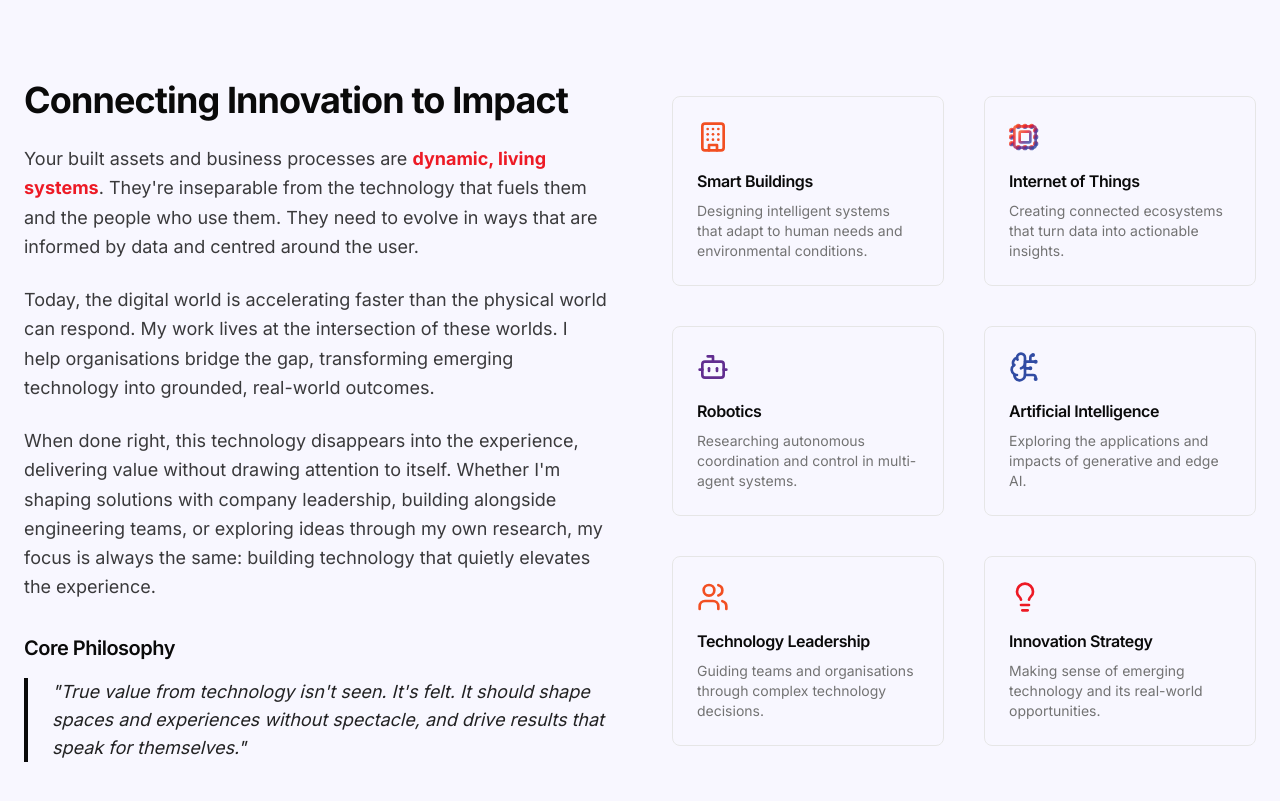
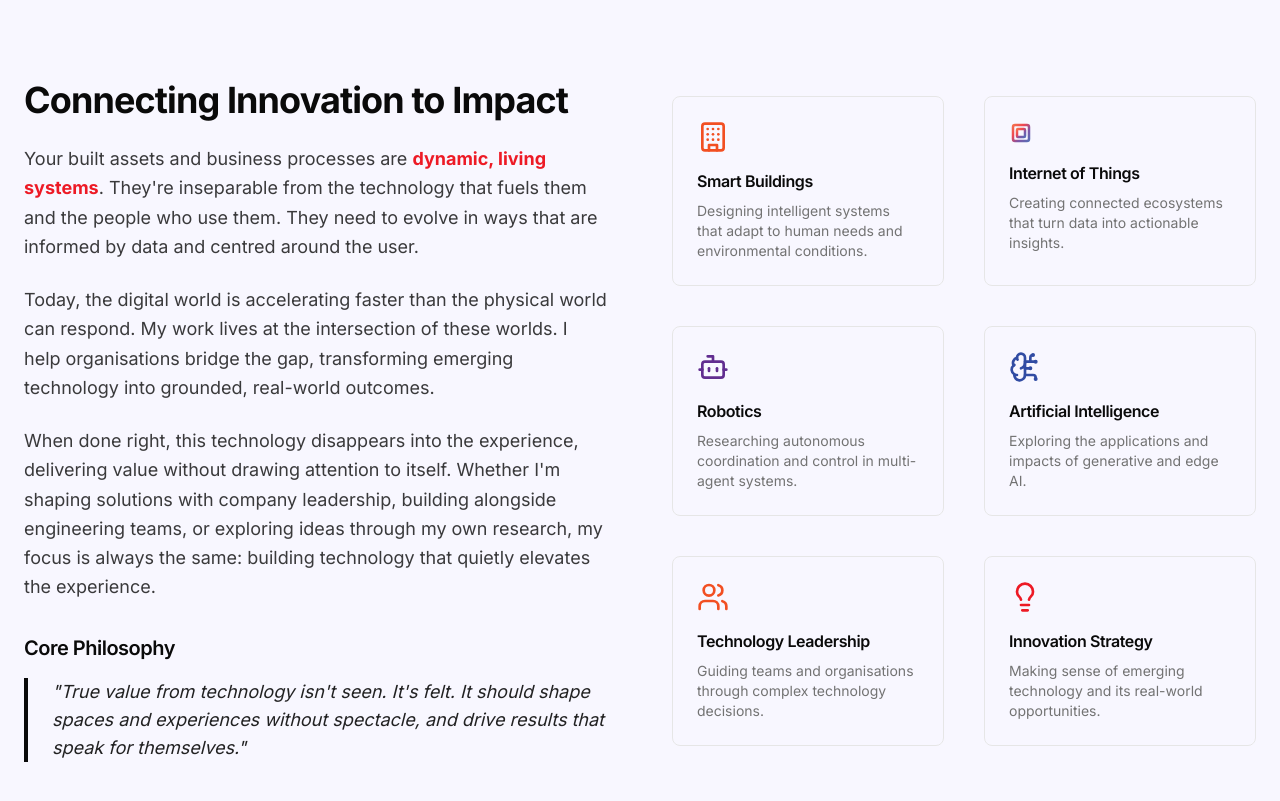
Before and after one commit to andre-bourgeois/andre-bourgeois.github.io, a React (Vite) app: page / in a window 1280 px wide. Shown: the part 800-1601 px from the top of the page. Built offline with nearby package versions, Linux system fonts and the light colour scheme.

Commit message:
Code edited in Lovable Code Editor
Edited UI in Lovable

```diff
--- a/src/components/icons/CpuIcon.tsx
+++ b/src/components/icons/CpuIcon.tsx
@@ -1,17 +1,16 @@
 import React from 'react';
 
-const CpuIcon = (props: React.SVGProps<SVGSVGElement>) => (
+const CpuIcon = () => (
   <svg
     xmlns="http://www.w3.org/2000/svg"
     width="24"
     height="24"
     viewBox="0 0 24 24"
     fill="none"
-    strokeWidth={2}        // Slightly thicker stroke
-    strokeLinecap="round"    // Rounded line ends
+    stroke="url(#brand-gradient)"
+    strokeWidth={2.5}
+    strokeLinecap="round"
     strokeLinejoin="round"
-    stroke="url(#brand-gradient)"
-    {...props}
   >
     <defs>
       <linearGradient id="brand-gradient" x1="0%" y1="0%" x2="100%" y2="100%">
@@ -22,23 +21,25 @@ const CpuIcon = (props: React.SVGProps<SVGSVGElement>) => (
       </linearGradient>
     </defs>
 
-    {/* Replace tiny stroke paths with circles for dots */}
-    <circle cx="12" cy="20" r="1" fill="url(#brand-gradient)" />
-    <circle cx="12" cy="4" r="1" fill="url(#brand-gradient)" />
-    <circle cx="17" cy="20" r="1" fill="url(#brand-gradient)" />
-    <circle cx="17" cy="4" r="1" fill="url(#brand-gradient)" />
-    <circle cx="2" cy="12" r="1" fill="url(#brand-gradient)" />
-    <circle cx="2" cy="17" r="1" fill="url(#brand-gradient)" />
-    <circle cx="2" cy="7" r="1" fill="url(#brand-gradient)" />
-    <circle cx="20" cy="12" r="1" fill="url(#brand-gradient)" />
-    <circle cx="20" cy="17" r="1" fill="url(#brand-gradient)" />
-    <circle cx="20" cy="7" r="1" fill="url(#brand-gradient)" />
-    <circle cx="7" cy="20" r="1" fill="url(#brand-gradient)" />
-    <circle cx="7" cy="4" r="1" fill="url(#brand-gradient)" />
+    {/* Pins */}
+    <path d="M12 20v2" />
+    <path d="M12 2v2" />
+    <path d="M17 20v2" />
+    <path d="M17 2v2" />
+    <path d="M2 12h2" />
+    <path d="M2 17h2" />
+    <path d="M2 7h2" />
+    <path d="M20 12h2" />
+    <path d="M20 17h2" />
+    <path d="M20 7h2" />
+    <path d="M7 20v2" />
+    <path d="M7 2v2" />
 
-    {/* Main rectangular shapes */}
-    <rect x="4" y="4" width="16" height="16" rx="2" stroke="url(#brand-gradient)" fill="none" />
-    <rect x="8" y="8" width="8" height="8" rx="1" stroke="url(#brand-gradient)" fill="none" />
+    {/* Outer square */}
+    <rect x="4" y="4" width="16" height="16" rx="2" />
+
+    {/* Inner square */}
+    <rect x="8" y="8" width="8" height="8" rx="1" />
   </svg>
 );
 
```
